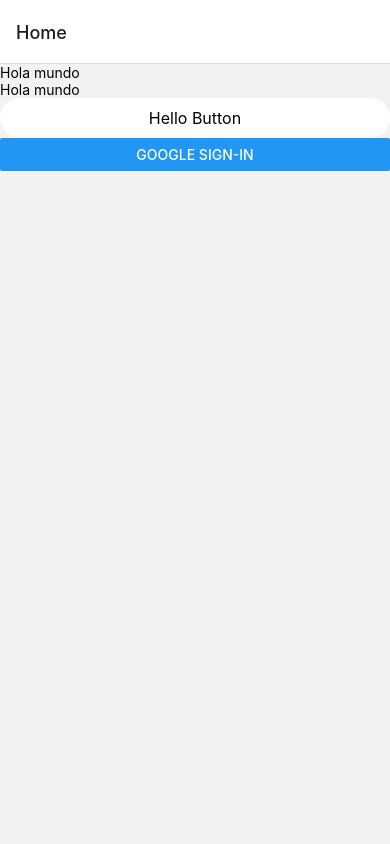
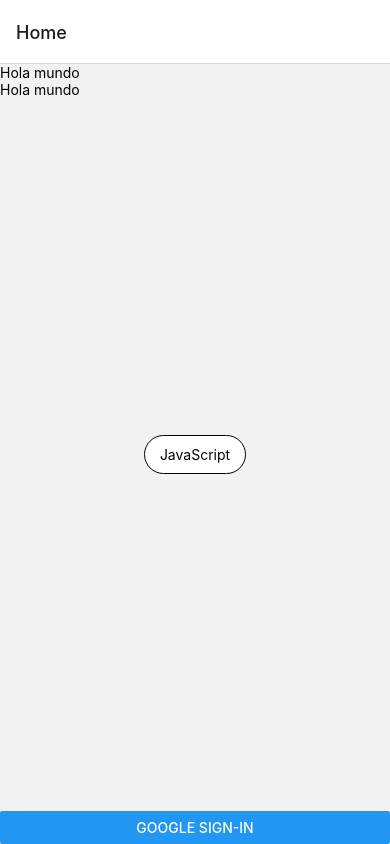
Before and after one commit to Proyecto-Final-Frre/TinWorkApp, a React Native app: screen /Home in a window 390 px wide. Built offline with nearby package versions, Linux system fonts and the light colour scheme; what @react-native-google-signin/google-signin would draw is missing.

Commit message:
boton realizado

```diff
--- a/src/components/BotonAptitud.js
+++ b/src/components/BotonAptitud.js
@@ -1,37 +1,50 @@
 import * as React from 'react';
-import {Text, TouchableOpacity} from 'react-native';
+import {useState} from 'react';
+import {
+  Text,
+  TouchableOpacity,
+  View,
+  StyleSheet,
+  FlatList,
+  SectionList,
+  ScrollView,
+  RefreshControl,
+} from 'react-native';
 import {Colors} from './colors';
 
-const SIZES = ['small', 'medium', 'large'];
-const TYPES = ['azul', 'blanco'];
-const ROUNDED = ['small', 'medium', 'large'];
+const TYPES = ['blanco', 'azul'];
 
-export default function BotonAptitud({
-  children,
-  onPress,
-  type,
-  size,
-  label,
-  rounded,
-}) {
-  const btnSize = SIZES.includes(size) ? size : 'small';
-  const btnType = TYPES.includes(type) ? type : 'blanco';
-  const btnRound = ROUNDED.includes(rounded) ? rounded : 'large';
+export default function BotonAptitud({children, onPress, label}) {
+  const [isActive, setIsActive] = useState(false);
 
-  const btnStyle = {
-    height: 40,
-    //width: btnSize,
-    borderRadius: 20,
-    paddingHorizontal: 8,
-    paddingVertical: 8,
-    justifyContent: 'center',
-    alignItems: 'center',
-    backgroundColor: Colors.tinworkBlanco,
+  const handleClick = () => {
+    setIsActive(current => !current),
+      isActive
+        ? alert('Se ha quitado la habilidad')
+        : alert('Se ha agregado la habilidad');
   };
 
+  const btnStyle = StyleSheet.create({
+    button: {
+      //height: 40,
+      //width: 130,
+      borderRadius: 20,
+      borderWidth: 1,
+      borderColor: isActive ? Colors.tinworkAzul : 'black',
+      paddingHorizontal: 15,
+      paddingVertical: 10,
+      justifyContent: 'center',
+      alignItems: 'center',
+      backgroundColor: isActive ? Colors.tinworkAzul : Colors.tinworkBlanco,
+    },
+    buttonText: {
+      color: isActive ? 'white' : 'black',
+    },
+  });
+
   return (
-    <TouchableOpacity style={btnStyle}>
-      <Text style={{color: '#000', fontSize: 16}}>Hello Button</Text>
+    <TouchableOpacity style={btnStyle.button} onPress={handleClick}>
+      <Text style={btnStyle.buttonText}>{label}</Text>
     </TouchableOpacity>
   );
 }
--- a/src/screens/HomeScreen.js
+++ b/src/screens/HomeScreen.js
@@ -1,6 +1,5 @@
 import React from 'react';
-import {Text, Button} from 'react-native';
-
+import {Text, Button, View, StyleSheet} from 'react-native';
 import {authenticationWithGoogle} from '../../AuthService';
 import BotonAptitud from '../components/BotonAptitud';
 
@@ -14,8 +13,18 @@
     <>
       <Text>Hola mundo</Text>
       <Text>Hola mundo</Text>
-      <BotonAptitud />
+      <View style={styles.container}>
+        <BotonAptitud label={'JavaScript'} />
+      </View>
       <Button title="Google Sign-In" onPress={() => onGoogleButtonPress()} />
     </>
   );
 }
+
+const styles = StyleSheet.create({
+  container: {
+    flex: 1,
+    alignItems: 'center',
+    justifyContent: 'center',
+  },
+});
```
Also changed, not shown: src/components/items.js (added, +14 -0 lines).
